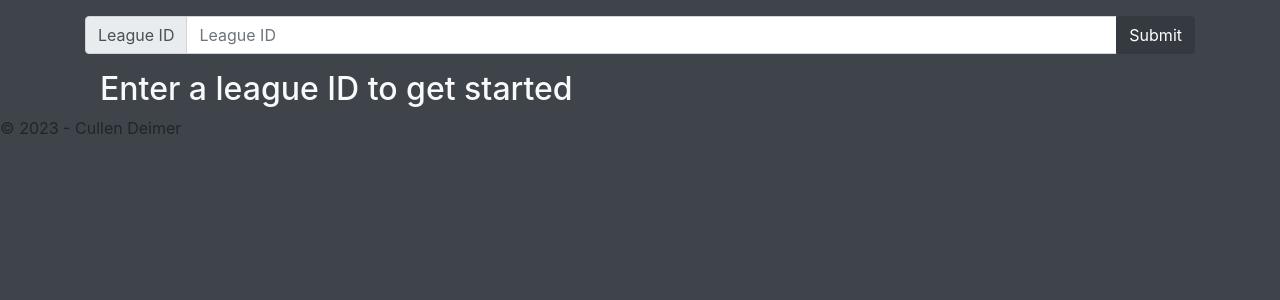
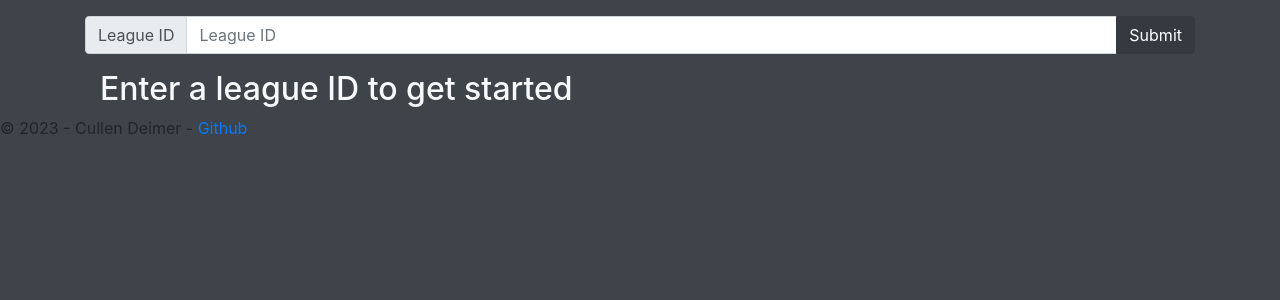
Before and after one commit to cdeimer/SleeperProject, a Flask app: page / in a window 1280 px wide. Shown: the part 56-356 px from the top of the page. Run offline with Flask 2, Linux system fonts and the light colour scheme; some libraries are stand-ins or nearby versions.

Commit message:
include github link in footer

```diff
--- a/templates/base.html
+++ b/templates/base.html
@@ -34,7 +34,8 @@
 
         <div id="footer">
             {% block footer %}
-                &copy; 2023 - Cullen Deimer
+                &copy; 2023 - Cullen Deimer -
+                <a href="https://github.com/cdeimer/SleeperProject">Github</a>
             {% endblock %}
         </div>
 
```
